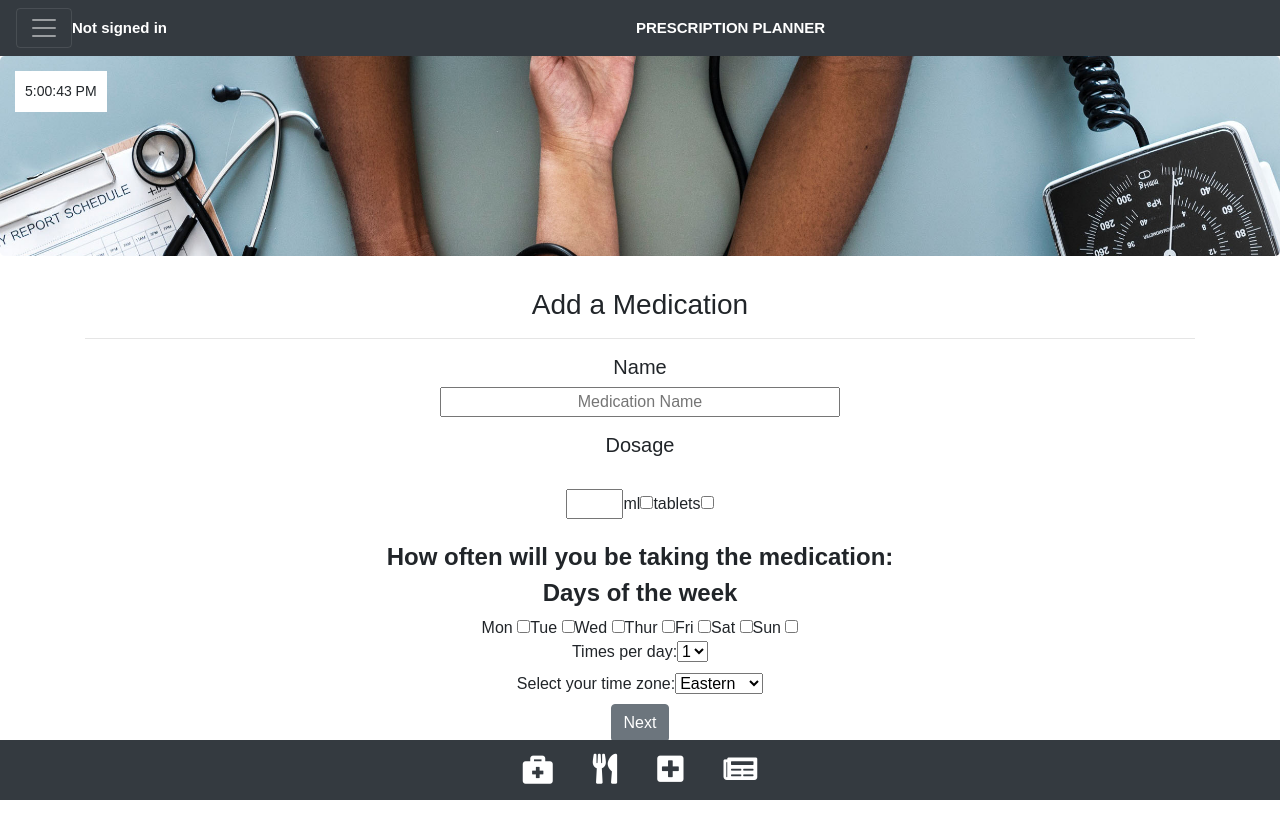
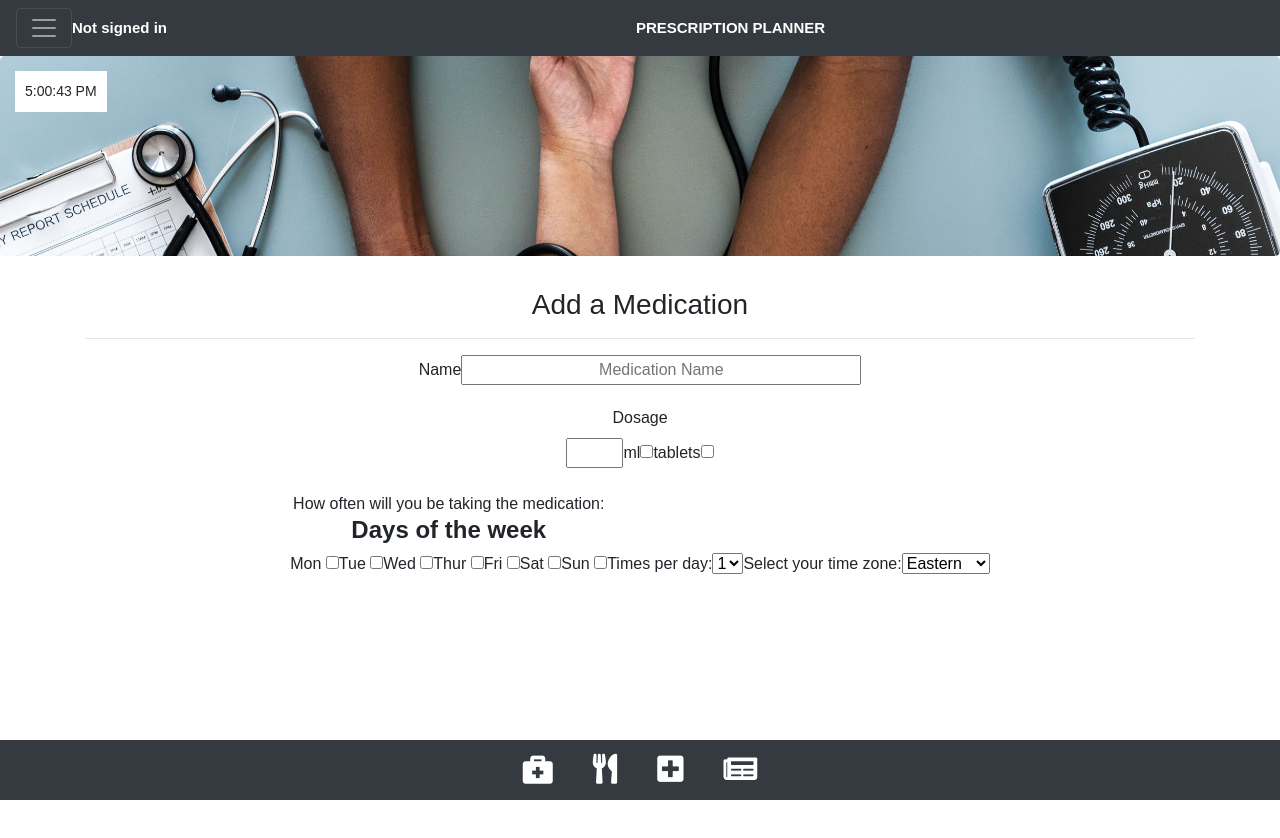
Before and after one commit to dhrandy/team-merge-p3, a React (Create React App) app in the folder client/: page /prescription in a window 1280 px wide. Shown: the top 838 px of the page. After the commit the page ends 800 px from the top, so only its background shows below. Built offline with nearby package versions, Linux system fonts and the light colour scheme.

Commit message:
no changes

```diff
--- a/client/src/components/Prescription/Prescription.js
+++ b/client/src/components/Prescription/Prescription.js
@@ -1,28 +1,14 @@
 import React, {Component} from 'react';
 import './prescription.css';
-import { Link } from 'react-router-dom';
+// import { Link } from 'react-router-dom';
 import axios from 'axios';
 
 class Prescription extends Component {
-constructor(props) {
-  super(props);
-  this.state = {value: "eastern"};
-
-  this.handleChange = this.handleChange.bind(this);
-  this.handleSubmit = this.handleSubmit.bind(this);
-}
-handleChange(e) {
-  this.setState({value: e.target.value});
-}
-handleSubmit(e) {
-  e.preventDefault();
-}
-
 state = {
   name: "",
   dosageStrength: "",
   dosageStrengthUnits: "",
-  dosageDays: "",
+  dosageDays: [],
   dosageTime: "",
   time: "",
   frequency: "",
@@ -35,17 +21,18 @@ onChange = (e) => {
 
 onSubmit = (e) => {
   e.preventDefault()
-  // const prescription = {
-  //   name: this.state.name,
-  //   dosageStrength: this.state.dosageStrength,
-  //   dosageStrengthUnits: this.state.dosageStrengthUnits,
-  //   dosageDays: this.state.dosageDays,
-  //   dosageTime: this.state.dosageTime,
-  //   time: this.state.time,
-  //   frequency: this.state.frequency,
-  //   frequencyUnits: this.state.frequencyUnits
-  // }
-  // console.log(this.state)
+  const prescription = {
+    name: this.state.name,
+    dosageStrength: this.state.dosageStrength,
+    dosageStrengthUnits: this.state.dosageStrengthUnits,
+    dosageDays: this.state.dosageDays,
+    dosageTime: this.state.dosageTime,
+    time: this.state.time,
+    frequency: this.state.frequency,
+    frequencyUnits: this.state.frequencyUnits
+  }
+  console.log(this.state)
+
   axios.put("/api/prescriptions/createPrescription", this.state)
   .then(res => {
     let email = this.props.userState.userData.email
@@ -61,32 +48,41 @@ onSubmit = (e) => {
   console.log(e)
 }
 
+// constructor(props) {
+//   super(props);
+//   this.state = {value: "eastern"};
+
+//   this.handleChange = this.handleChange.bind(this);
+//   this.handleSubmit = this.handleSubmit.bind(this);
+// }
+// handleChange(e) {
+//   this.setState({value: e.target.value});
+// }
+// handleSubmit(e) {
+//   e.preventDefault();
+// }
+
   render () {
     return (
       <div className="container" id="medication-page">
         <h3> Add a Medication </h3>
             <hr/>
-
-        <form onSubmit= {this.onSubmit}>
+        <form id="medForm" onSubmit= {this.onSubmit}>
           <div className="form-group">
-            <h5> Name </h5>
+            <label> Name </label>
             <input type="name" id="name" aria-describedby="" placeholder="Medication Name" name="name" size="40" value={this.state.name} onChange={this.onChange} />
           </div>
+
           <div>
-            <div>
-              <h5> Dosage </h5>
+            <label> Dosage </label>
               <br/>
             <input type="name" size="3" name="dosageStrenth" value={this.state.dosageStrength} onChange={this.handleChange}/>
             ml<input type="checkbox" value={this.state.dosageStrengthUnits} onChange={this.handleChange}/>
             tablets<input type="checkbox" value={this.state.dosageStrengthUnits} onChange={this.handleChange}/>
               <br/>
               <br/>
-            </div>
 
-            <div>
-              <h4> How often will you be taking the medication:</h4>
-
-              <div>
+            <label> How often will you be taking the medication:
             <h4> Days of the week </h4>
               Mon <input value="monday" type="checkbox" />
               Tue <input value="tuesday" type="checkbox" />
@@ -96,6 +92,8 @@ onSubmit = (e) => {
               Sat <input value="saturday" type="checkbox" />
               Sun <input value="sunday" type="checkbox" />
                 <br/>
+            </label>
+
             <label>
               Times per day:
               <select vlaue={this.state.value} onChange={this.handleChange}>
@@ -108,8 +106,9 @@ onSubmit = (e) => {
                 <option value="7" >7</option>
                 <option value="8" >8</option>
               </select>
+                <br/>
             </label>
-                <br/>
+
             <label>
               Select your time zone:
               <select vlaue={this.state.value} onChange={this.handleChange}>
@@ -119,15 +118,9 @@ onSubmit = (e) => {
                 <option value="mountain" >Mountain</option>
               </select>
             </label>
-
-              </div>
-
-
-              <Link to="/food" >
+              {/* <Link to="/food" >
                 <button type="submit" className="btn btn-secondary">Next</button>
-              </Link>
-
-            </div>
+              </Link> */}
           </div>
         </form>
       </div>
```
Lines whose indentation alone changed are shown as unchanged.
